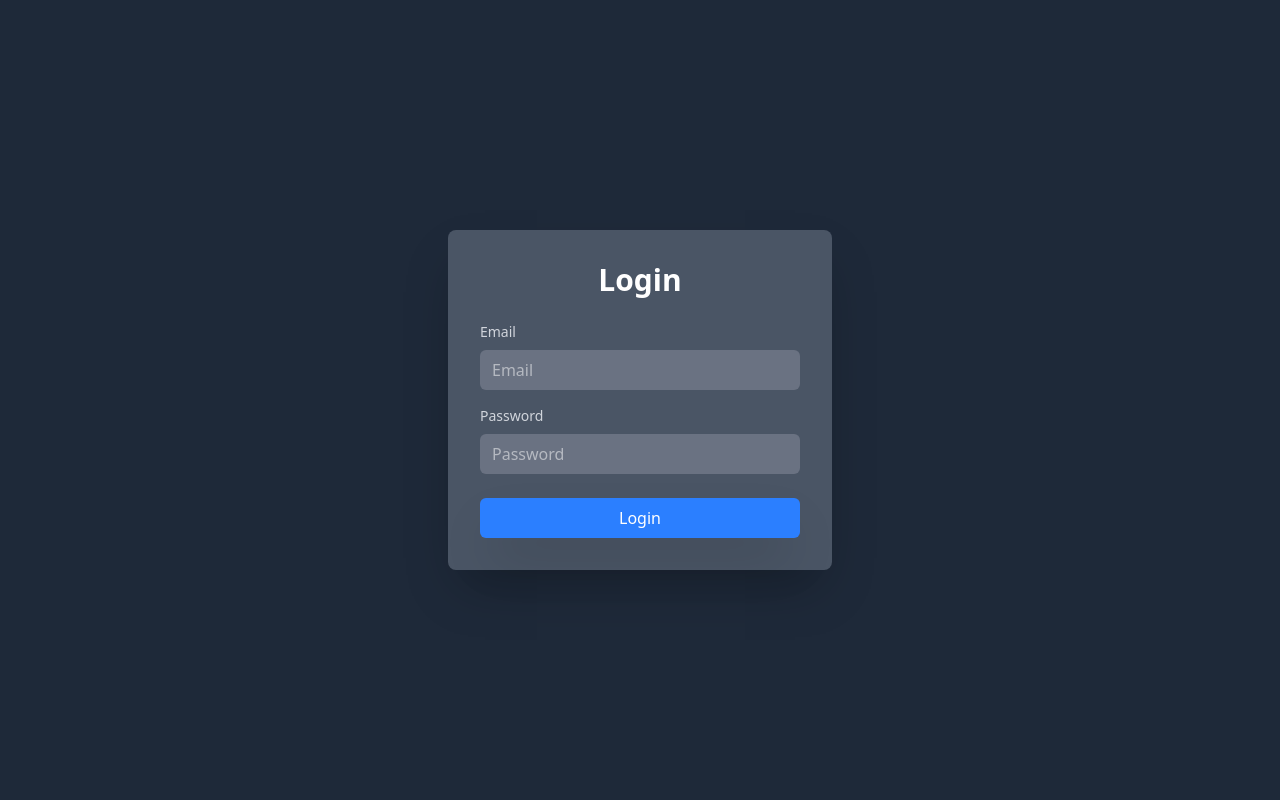
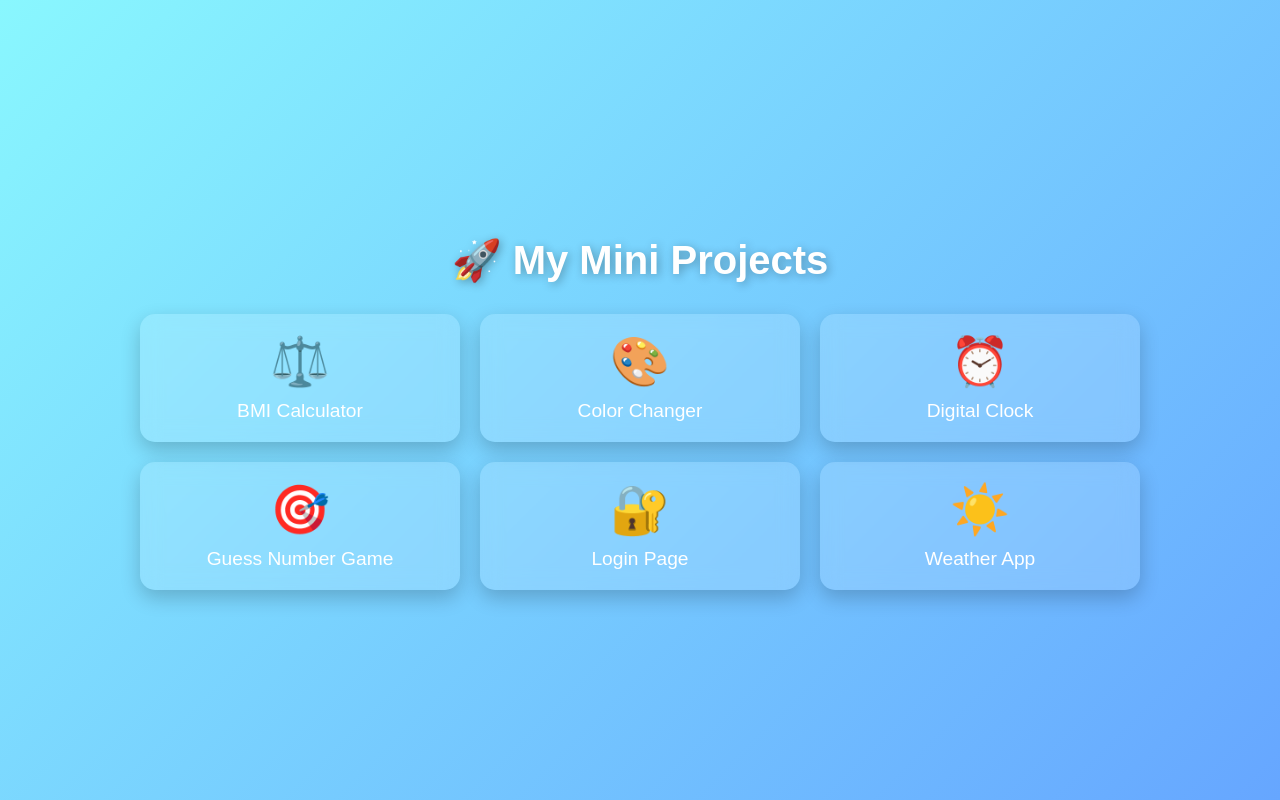
Before and after one commit to techniaa/Mini-projects, a plain HTML site: page index.html in a window 1280 px wide. Drawn offline with nearby package versions, Linux system fonts and the light colour scheme; files that its build step writes are made by us from their sources.

Commit message:
Update index.html

```diff
--- a/index.html
+++ b/index.html
@@ -1,38 +1,86 @@
-<!doctype html>
-<html>
+<!DOCTYPE html>
+<html lang="en">
 <head>
   <meta charset="UTF-8">
   <meta name="viewport" content="width=device-width, initial-scale=1.0">
-  <link href="./src/output.css" rel="stylesheet">
+  <title>My Mini Projects</title>
+  <style>
+    body {
+      margin: 0;
+      font-family: 'Poppins', sans-serif;
+      background: linear-gradient(135deg, #89f7fe, #66a6ff);
+      display: flex;
+      justify-content: center;
+      align-items: center;
+      min-height: 100vh;
+      flex-direction: column;
+      color: white;
+    }
+    h1 {
+      font-size: 2.5rem;
+      margin-bottom: 30px;
+      text-shadow: 2px 2px 10px rgba(0,0,0,0.3);
+    }
+    .projects {
+      display: grid;
+      grid-template-columns: repeat(auto-fit, minmax(250px, 1fr));
+      gap: 20px;
+      max-width: 1000px;
+      width: 90%;
+    }
+    .card {
+      background: rgba(255, 255, 255, 0.15);
+      border-radius: 15px;
+      padding: 20px;
+      text-align: center;
+      backdrop-filter: blur(10px);
+      box-shadow: 0 8px 20px rgba(0,0,0,0.2);
+      transition: transform 0.3s ease, box-shadow 0.3s ease;
+    }
+    .card:hover {
+      transform: translateY(-10px);
+      box-shadow: 0 12px 25px rgba(0,0,0,0.3);
+    }
+    .card a {
+      text-decoration: none;
+      color: white;
+      font-size: 1.2rem;
+      display: block;
+      margin-top: 10px;
+      font-weight: 500;
+    }
+    .emoji {
+      font-size: 3rem;
+    }
+  </style>
 </head>
-<body class="bg-gray-800 flex justify-center items-center min-h-screen">
-    <div class="bg-gray-600  rounded-lg p-8 shadow-2xl max-w-sm w-full">
-        <h2 class="text-center text-3xl text-white mb-6 font-bold">
-            Login
-        </h2>
-        <form>
-            <div class="mb-4 ">
-                <label class="block text-sm font-medium text-gray-300 mb-2" for="">Email</label>
-                <input class=" w-full px-3 py-2 bg-gray-500 border-gray-700 rounded-md text-white focus:outline-none focus:ring-2 focus:ring-blue-300"
-                 type="email"
-                 name=""
-                 placeholder="Email"
-                 id=""/>
-            </div>
-            <div  class="mb-6">
-                <label  class="block text-sm font-medium text-gray-300 mb-2" for="">Password</label>
-                <input  class=" w-full px-3 py-2 bg-gray-500 border-gray-700 rounded-md text-white focus:outline-none focus:ring-2 focus:ring-blue-300"
-                 type="password"
-                 name=""
-                 placeholder="Password"
-                 id=""/>
-            </div>
-            <button class= " w-full bg-blue-500 text-white rounded-md hover:bg-blue-600 shadow-2xl py-2"
-            type="submit">Login</button>
-        </form>
+<body>
+  <h1>🚀 My Mini Projects</h1>
+  <div class="projects">
+    <div class="card">
+      <div class="emoji">⚖️</div>
+      <a href="BMI_CALCULATOR/index.html" target="_blank">BMI Calculator</a>
     </div>
-
+    <div class="card">
+      <div class="emoji">🎨</div>
+      <a href="Color_Changer/index.html" target="_blank">Color Changer</a>
+    </div>
+    <div class="card">
+      <div class="emoji">⏰</div>
+      <a href="DIGITAL_CLOCK/index.html" target="_blank">Digital Clock</a>
+    </div>
+    <div class="card">
+      <div class="emoji">🎯</div>
+      <a href="Guess_Number/index.html" target="_blank">Guess Number Game</a>
+    </div>
+    <div class="card">
+      <div class="emoji">🔐</div>
+      <a href="login_page/index.html" target="_blank">Login Page</a>
+    </div>
+    <div class="card">
+      <div class="emoji">☀️</div>
+      <a href="weather_app/index.html" target="_blank">Weather App</a>
+    </div>
+  </div>
 </body>
-
-
 </html>
```
